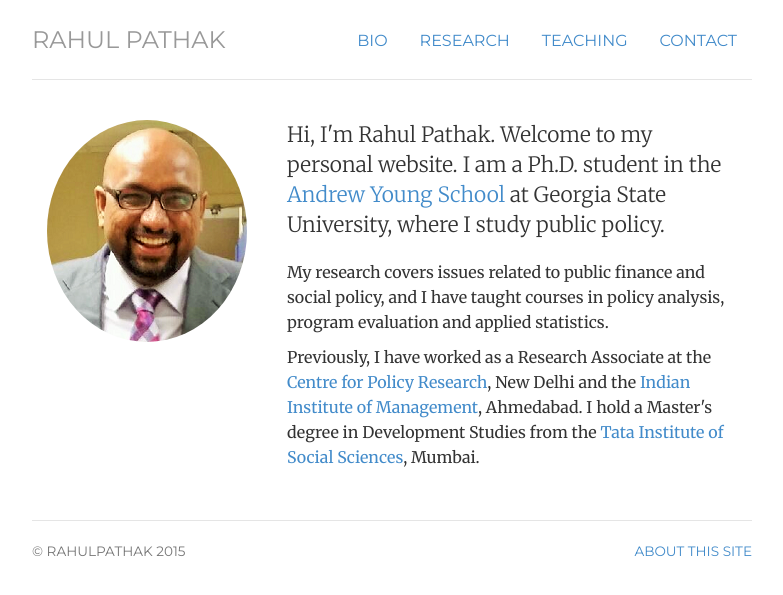
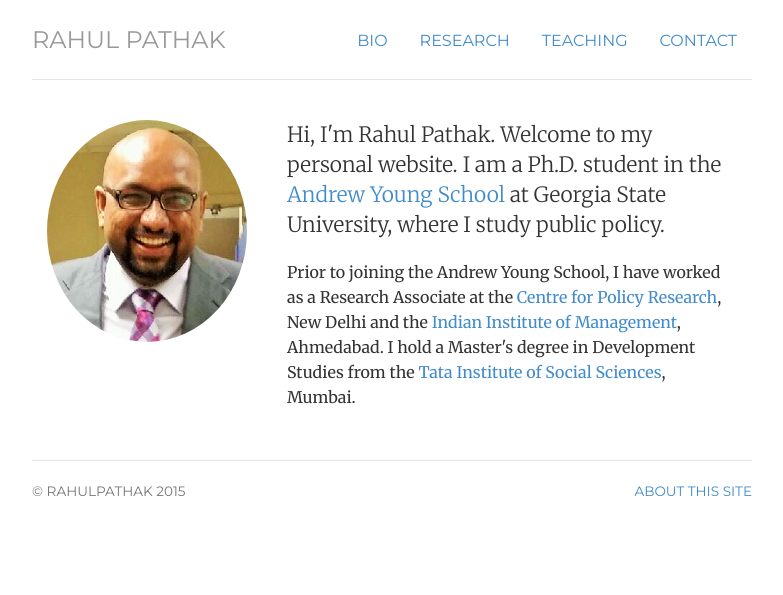
Before and after one commit to pathak-rahul/pathak-rahul.github.io, a Jekyll site: the page built from index.html, in a window 1280 px wide. Shown: the top 595 px of the page, without its empty margins (248-1031 px from the left). Built offline with Jekyll 4.4.1, drawn with Linux system fonts in a browser that asks for light colours.

Commit message:
Update index.html

```diff
--- a/index.html
+++ b/index.html
@@ -16,9 +16,7 @@
 
 	<p class="lead">Hi, I'm Rahul Pathak. Welcome to my personal website. I am a Ph.D. student in the <a href="http://aysps.gsu.edu/"> Andrew Young School</a> at Georgia State University, where I study public policy.
 
-	<p>My research covers issues related to public finance and social policy, and I have taught courses in policy analysis, program evaluation and applied statistics.</p>
-
-	<p>Previously, I have worked as a Research Associate at the <a href="http://www.cprindia.org/"> Centre for Policy Research</a>, New Delhi and the <a href="http://www.iimahd.ernet.in/"> Indian Institute of Management</a>, Ahmedabad. I hold a Master's degree in Development Studies from the <a href="http://tiss.edu/"> Tata Institute of Social Sciences</a>, Mumbai. </span>
+	<p class-"lead"> Prior to joining the Andrew Young School, I have worked as a Research Associate at the <a href="http://www.cprindia.org/"> Centre for Policy Research</a>, New Delhi and the <a href="http://www.iimahd.ernet.in/"> Indian Institute of Management</a>, Ahmedabad. I hold a Master's degree in Development Studies from the <a href="http://tiss.edu/"> Tata Institute of Social Sciences</a>, Mumbai. </p> </span>
 </p>
 	</div>
 
```
